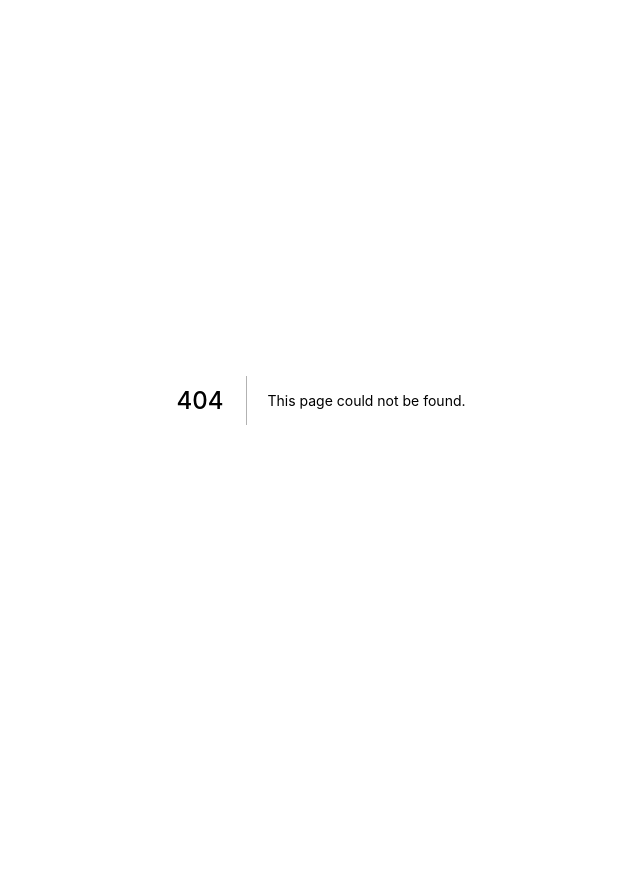
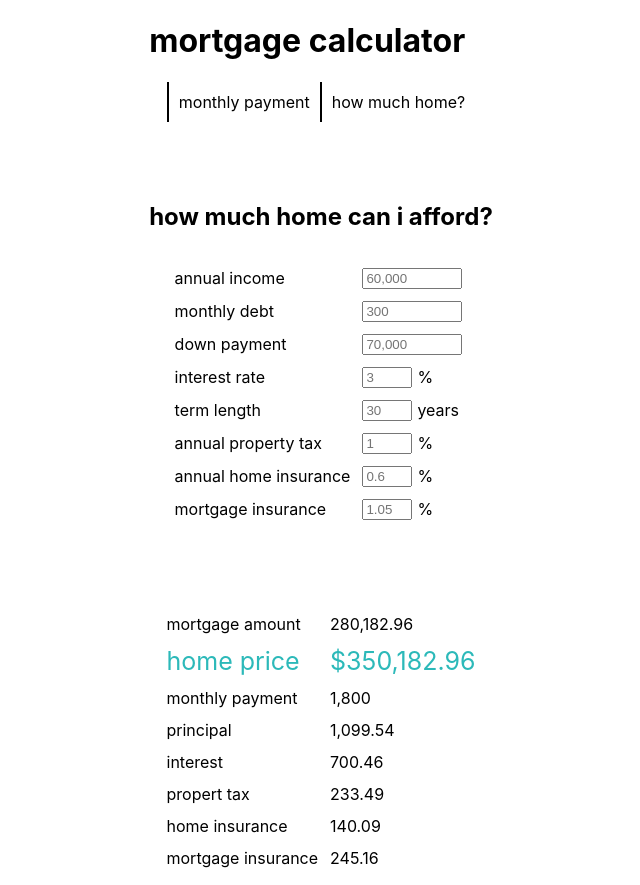
Before and after one commit to psych0sykes/mortgage-calculator, a Next.js app: page /howmuchhome in a window 1280 px wide. Before the commit this address had no page. Shown: the whole page, without its empty margins (319-959 px from the left). Before the commit the page ends 800 px from the top, so only its background shows below. Built offline with nearby package versions, Linux system fonts and the light colour scheme.

Commit message:
Changed the nav tabs to use window.location instead of conditional rendering. Added howmuchhome page. Created NavTabs componenent to use accross all pages.

```diff
--- /dev/null
+++ b/components/NavTabs/index.js
@@ -0,0 +1,18 @@
+import Section from "../../components/Section";
+
+export default function NavTabs() {
+
+    const handleNavTab = (url) => {
+        window.location.assign(url);
+    }
+
+  return (
+    <div>
+          <Section>
+              <div className="navTab" onClick={()=>handleNavTab("/")}>monthly payment</div>
+              <div className="navTab" onClick={()=>handleNavTab("/howmuchhome")}>how much home?</div>
+              {/* <div className="navTab">monthly income</div> */}
+          </Section>
+    </div>
+  )
+}
--- a/components/tabs/Affordabie/index.js
+++ b/components/tabs/Affordabie/index.js
@@ -46,7 +46,7 @@ export default function Affordable() {
         <Section direction="column">
           <div style={{marginTop: "60px"}}/>
           <h2>
-            how much house can i afford?
+            how much home can i afford?
           </h2>
         </Section>
         <Section direction="column">
--- /dev/null
+++ b/pages/howmuchhome.js
@@ -0,0 +1,20 @@
+import Section from "../components/Section";
+import Affordable from "../components/Tabs/Affordabie";
+import NavTabs from "../components/NavTabs";
+
+export default function HowMuchHome() {
+
+  return (
+    <div>
+      <Section direction="column">
+          <h1>
+            mortgage calculator
+          </h1>
+          <NavTabs/>
+          <Section>
+            <Affordable/>
+          </Section>
+      </Section>
+    </div>
+  )
+}
```
Also changed, not shown: pages/index.js (+2 -5 lines).
